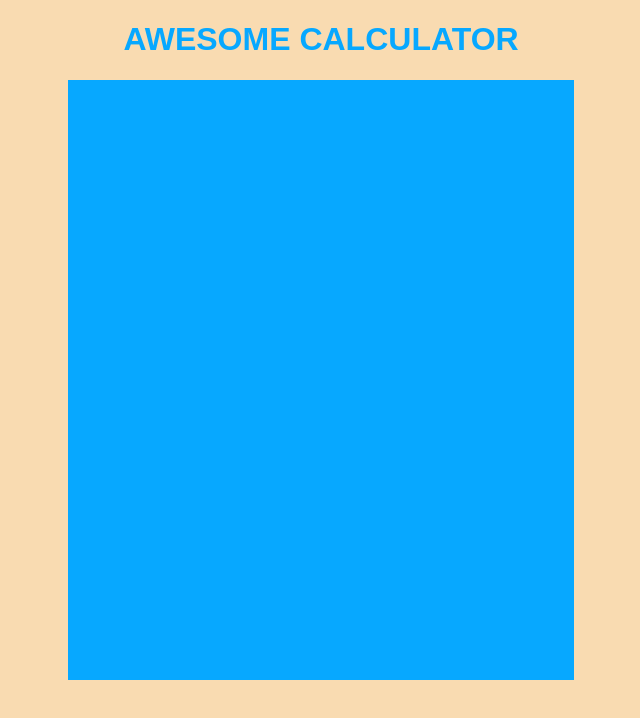
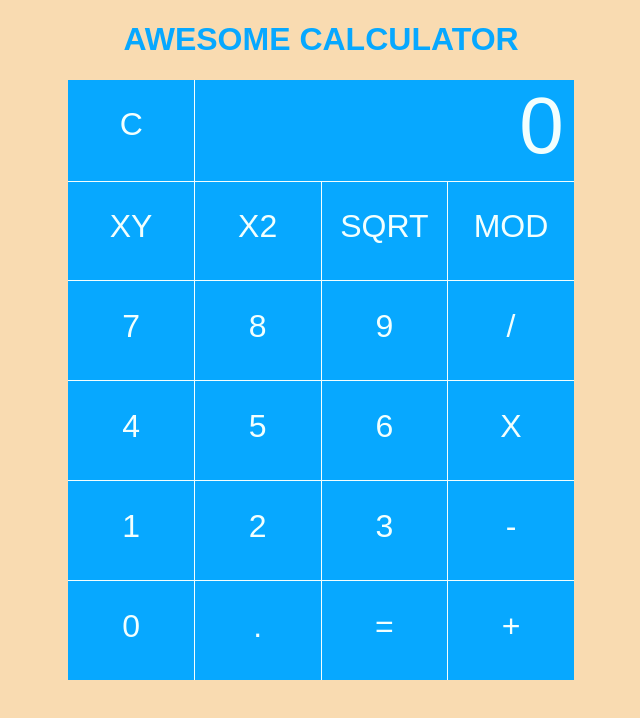
Before and after one commit to sschools/week-three-project, a plain HTML site: page index.html in a window 1280 px wide. Shown: the whole page, without its empty margins (319-959 px from the left). Drawn offline with Linux system fonts and the light colour scheme.

Commit message:
basic layout set - need to adjust background colors for certain buttons next

```diff
--- a/index.html
+++ b/index.html
@@ -7,7 +7,7 @@
   </head>
   <body>
     <header>
-      <h1>Awesome Calculator</h1>
+      <h1 id="title">Awesome Calculator</h1>
     </header>
     <section>
       <div id="calculator-body">
--- a/main.css
+++ b/main.css
@@ -2,17 +2,52 @@ body {
   background-color: #f9dbb1;
   font-family: sans-serif;
   text-align: center;
-  color: #07a8ff;
   text-transform: uppercase;
 }
 
-section {
-  display: flex;
-  justify-content: center;
+#title {
+  color: #07a8ff;
+}
+
+.button {
+  flex-basis: 24%;
+  border-right: 1px solid #f2fffe;
+  border-bottom: 1px solid #f2fffe;
+  margin: 0;
+  flex-grow: 1;
+}
+
+.right-side {
+  border-right: 0;
+}
+
+.bottom-row {
+  border-bottom: 0;
+}
+
+#display {
+  flex-basis: 72%;
+  text-align: right;
+  padding-right: 10px;
+}
+
+#display h2 {
+  font-size: 5em;
+  margin: auto;
 }
 
 #calculator-body {
   background-color: #07a8ff;
   width: 40%;
   height: 600px;
+  display: flex;
+  justify-content: space-between;
+  flex-wrap: wrap;
+  margin: 10px auto;
 }
+
+h2 {
+  color: #f2fffe;
+  font-weight: 100;
+  font-size: 2em;
+}
--- a/main.js
+++ b/main.js
@@ -1,5 +1,6 @@
-let buttonData = [
+const buttonData = [
   {"name": "clear", "label": "C"},
+  {"name": "display", "label": "0"},
   {"name": "power", "label": "xy"},
   {"name": "sqaure", "label": "x2"},
   {"name": "sqrt", "label": "sqrt"},
@@ -26,3 +27,24 @@ console.log(buttonData.length);
 for (let i = 0; i < buttonData.length; i++) {
   console.log(buttonData[i].name + " " + buttonData[i].label);
 }
+
+let container = document.getElementById("calculator-body");
+
+for (let i = 0; i < buttonData.length; i++) {
+  let newDiv = document.createElement("div");
+  let newText = document.createElement("h2");
+  let content = document.createTextNode(buttonData[i].label);
+
+  newDiv.setAttribute("class", "button");
+  newDiv.setAttribute("id", buttonData[i].name);
+  if (i % 4 === 1) {
+    newDiv.classList.add("right-side");
+  }
+  if (i >= buttonData.length - 4) {
+    newDiv.classList.add("bottom-row");
+  }
+
+  newText.appendChild(content);
+  newDiv.appendChild(newText);
+  container.appendChild(newDiv);
+}
```
